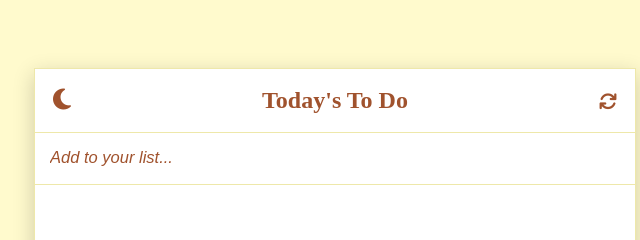
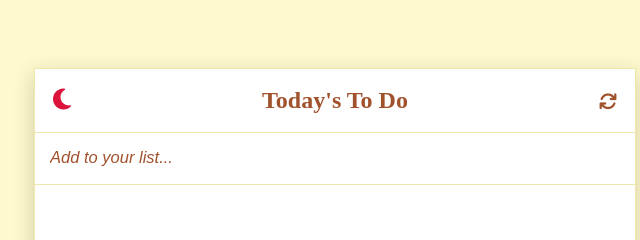
Before and after one commit to Rhaegar121/To-Do-list, a website built with webpack: page src/index.html in a window 1280 px wide. In both pictures the pointer is over the icon 367 px from the left and 99 px from the top of the page. Shown: the top 240 px of the page, 305-945 px from the left. Built offline with nearby package versions, Linux system fonts and the light colour scheme.

Commit message:
add hover effect

```diff
--- a/src/index.html
+++ b/src/index.html
@@ -9,7 +9,7 @@
 <body>
     <div class="container">
         <h1 id="title">
-            <i class="fa-solid fa-moon" id="icon"></i>
+            <i class="fa-solid fa-moon" id="theme"></i>
             <span>Today's To Do</span>
             <i class="fa-solid fa-arrows-rotate"></i>
         </h1>
--- a/src/style.css
+++ b/src/style.css
@@ -54,6 +54,11 @@ body {
   display: flex;
   justify-content: space-between;
   align-items: baseline;
+}
+
+.container #title #theme:hover {
+  cursor: pointer;
+  color: var(--click-color);
 }
 
 .container #title .fa-arrows-rotate {
```
